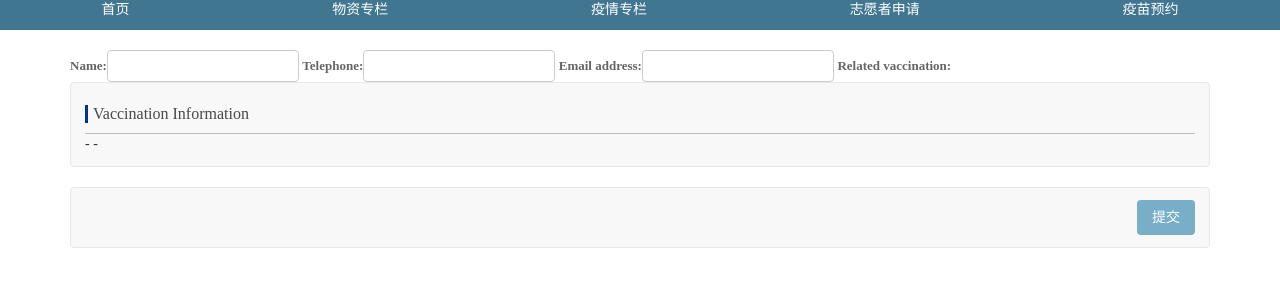
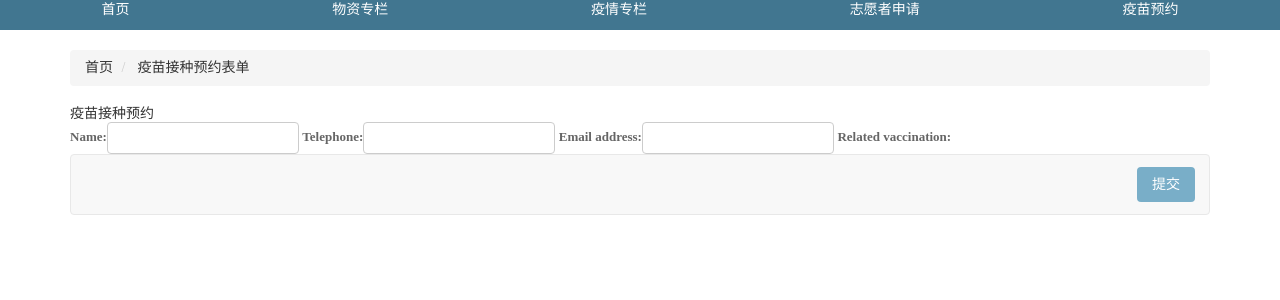
Before and after one commit to beGrit/learning-django, a Django app: template medical/templates/custom/pages/activity/vaccination/subscribe_form.html in a window 1280 px wide. Shown: the part 46-346 px from the top of the page. Run offline with Django 3.2, Linux system fonts and the light colour scheme; the template is opened without the code that fills it: values that come from a table or form of the project are taken from there, others are empty; some libraries are stand-ins or nearby versions.

Commit message:
GP-0002: Edit form template.

```diff
--- a/medical/templates/custom/pages/activity/vaccination/subscribe_form.html
+++ b/medical/templates/custom/pages/activity/vaccination/subscribe_form.html
@@ -7,31 +7,27 @@
 {% block medical_page_js %}
 {% endblock %}
 {% block content %}
+    <div class="left-content-container">
+        <ol class="breadcrumb">
+            <li>
+                <a href="{% url 'medical:home-page' %}">首页</a>
+            </li>
+            <li>
+                疫苗接种预约表单
+            </li>
+        </ol>
+        <div class="title-container">
+            <h1 class="page-title">疫苗接种预约</h1>
+        </div>
+        <div class="form-container">
             <form action="{% url 'medical:activity-vaccination-subscribe-form' form.initial.related_vaccination.id %}"
                   method="POST">
                 {% csrf_token %}
                 {{ form }}
-        <div class="related_vaccination">
-            <h1 class="main-title">
-                <span>Vaccination Information</span>
-            </h1>
-            <div>
-                <p>
-                <h5><strong>{{ form.initial.related_vaccination.title }}</strong></h5>
-                <span>
-                {{ form.related_vaccination.related_builder_area.related_office_area.related_hospital.name }}
-                </span>
-                <span>
-                -{{ form.related_vaccination.related_builder_area.related_office_area.name }}
-                </span>
-                <span>
-                -{{ form.related_vaccination.related_builder_area.name }}
-                </span>
-                </p>
-            </div>
-        </div>
                 <div class="submit-row">
                     <input type="submit" value="提交">
                 </div>
             </form>
+        </div>
+    </div>
 {% endblock %}
```
Lines whose indentation alone changed are shown as unchanged.
